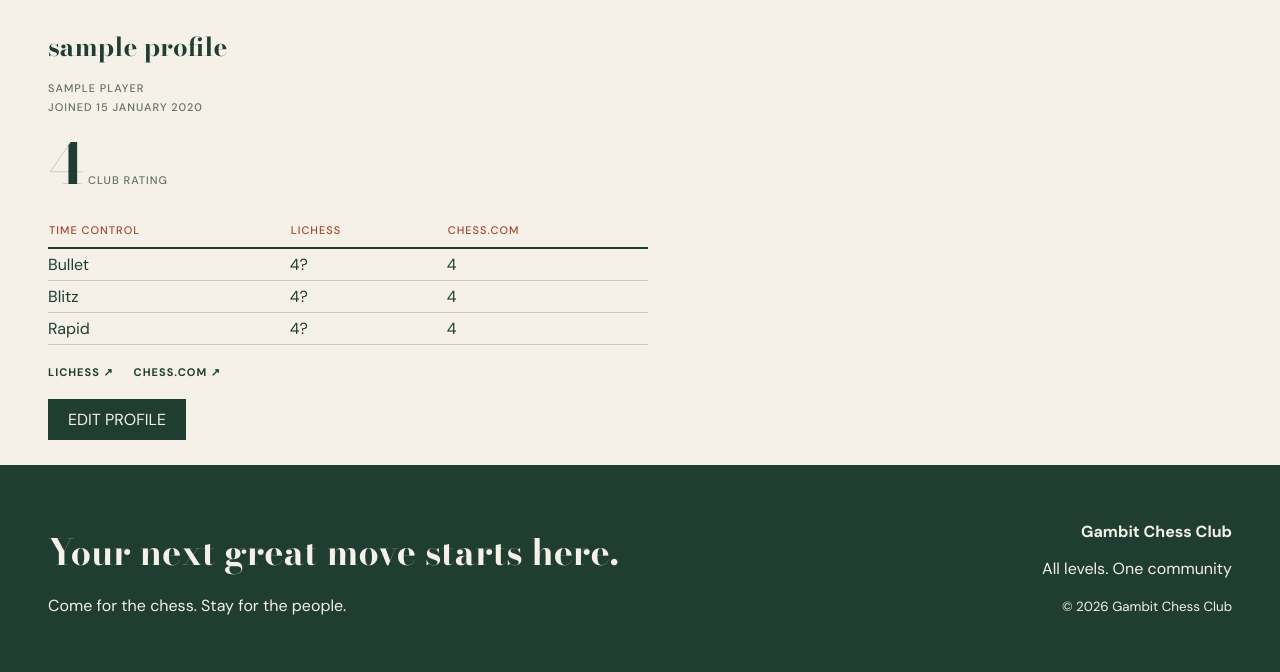
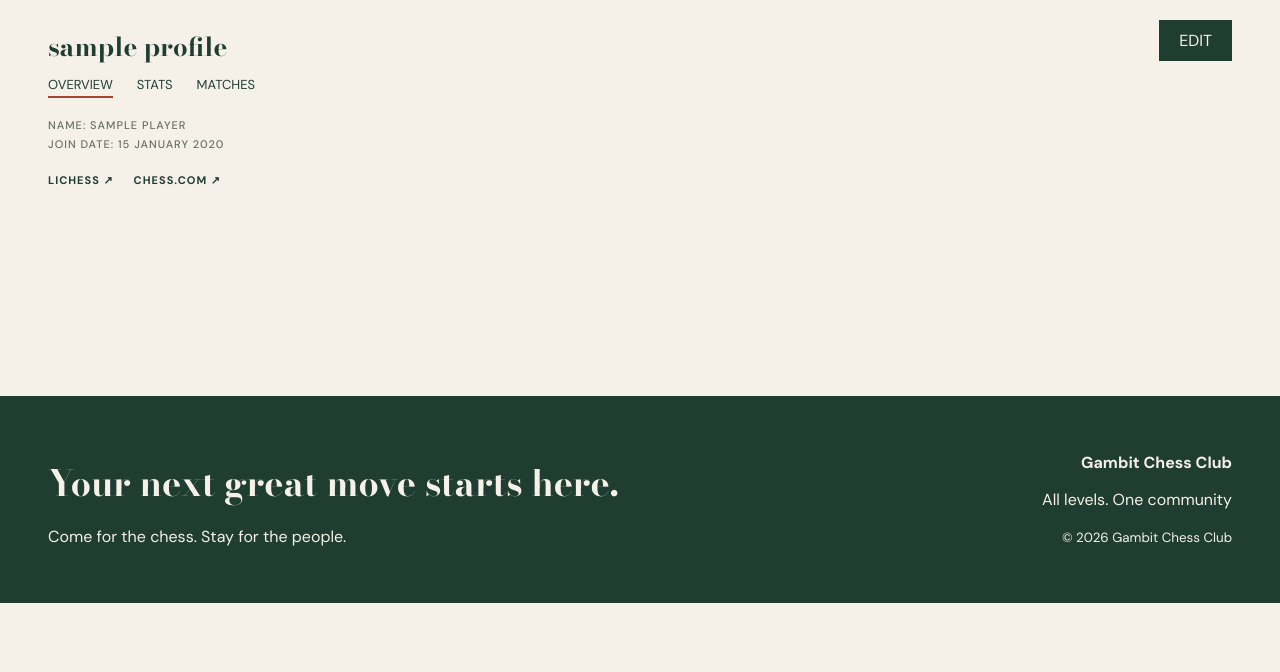
Before and after one commit to RumVeal/ChessWebPage, a Django app: page /players/1/ in a window 1280 px wide. Shown: the part 197-869 px from the top of the page. After the commit the page ends 800 px from the top, so only its background shows below. Run offline with Django 5.2, Linux system fonts and the light colour scheme; a user stored in the database is signed in; tables that the repository leaves empty hold one stand-in row (values such as "Sample post").

Commit message:
Add profile tabs

```diff
--- a/players/static/css/style.css
+++ b/players/static/css/style.css
@@ -369,10 +369,6 @@ footer {
     gap: 20px;
 }
 
-.profile-actions {
-    margin-top: 20px;
-}
-
 input[type="text"], input[type="password"] {
     background-color: var(--color-border);
     border: 1px solid var(--color-primary);
@@ -405,6 +401,12 @@ input[type="text"], input[type="password"] {
 
 .players-table th.active {
     border-bottom: 2px solid var(--color-accent);
+}
+
+.profile-header {
+    display: flex;
+    justify-content: space-between;
+    align-items: center;
 }
 
 @media (max-width: 768px) {
--- a/players/templates/players/player_detail.html
+++ b/players/templates/players/player_detail.html
@@ -5,26 +5,48 @@
 {% endblock %}
 
 {% block content %}
+    <div class="profile-header">
         <h2 class="page-title">{{ player.user.username|default:player.name }} profile</h2>
+        {% if user == player.user %}
+            <div class="profile-actions">
+                <a href="{% url 'profile_edit' %}" class="btn-primary">Edit</a>
+            </div>
+        {% endif %}
+    </div>
+     <div class="tabs">
+        {% for t in TABS %}
+            <a href="?tab={{ t }}" {% if t == tab %} class="active" {% endif %}>{{ t }}</a>
+        {% endfor %}
+    </div>
+
+    {% if tab == 'overview' %}
         {% if player.user and player.name != player.user.username %}
-        <div class="meta">{{ player.name }}</div>
+            <div class="meta">Name: {{ player.name }}</div>
         {% endif %}
         <div>
             {% if not player.is_member %}
                 <span class="meta">Waiting for club approval</span>
-        {% elif player.is_member %}
-            <span class="meta">Joined {{ player.enter_date|date:"j F Y" }}</span>
+            {% else %}
+                <span class="meta">Join date: {{ player.enter_date|date:"j F Y" }}</span>
             {% endif %}
         </div>
+        <div class="another-platform">
+            {% if player.lichess_nickname %}
+                <a href="https://lichess.org/@/{{ player.lichess_nickname }}" target="_blank" class="more">Lichess ↗&#xFE0E;</a>
+            {% endif %}
+            {% if player.chesscom_nickname %}
+                <a href="https://www.chess.com/member/{{ player.chesscom_nickname }}" target="_blank" class="more">Chess.com ↗&#xFE0E;</a>
+            {% endif %}
+        </div>
+    {% elif tab == 'stats' %}
         <div class="profile-stat">
             {% if player.is_member %}
                 <span class="stat-number">{{ player.club_rating }}</span>
-        {% elif not player.is_member %}
+            {% else %}
                 <span class="stat-number">—</span>
             {% endif %}
             <span class="meta">Club rating</span>
         </div>
-
         <table class="players-table profile-table">
             <thead>
                 <tr>
@@ -57,17 +79,7 @@
                 </tr>
             </tbody>
         </table>
-    <div class="another-platform">
-        {% if player.lichess_nickname %}
-        <a href="https://lichess.org/@/{{ player.lichess_nickname }}" target="_blank" class="more">Lichess ↗&#xFE0E;</a>
-        {% endif %}
-        {% if player.chesscom_nickname %}
-        <a href="https://www.chess.com/member/{{ player.chesscom_nickname }}" target="_blank" class="more">Chess.com ↗&#xFE0E;</a>
-        {% endif %}
-    </div>
-    {% if user == player.user %}
-        <div class="profile-actions">
-            <a href="{% url 'profile_edit' %}" class="btn-primary">Edit profile</a>
-        </div>
+    {% elif tab == 'matches' %}
+        <div>No matches yet</div>
     {% endif %}
 {% endblock %}
--- a/players/views.py
+++ b/players/views.py
@@ -14,6 +14,7 @@ from .services import update_player_ratings
 
 MODES = ['bullet', 'blitz', 'rapid']
 SORTS = ['club', 'lichess', 'chesscom']
+TABS = ['overview', 'stats', 'matches']
 
 # Create your views here.
 def signup(request):
@@ -58,7 +59,10 @@ def player_detail(request, pk):
     player = get_object_or_404(Player, pk=pk)
     if not player.is_member and request.user != player.user:
         raise Http404
-    return render(request, "players/player_detail.html", {"player": player})
+    tab = request.GET.get('tab', 'overview')
+    if tab not in TABS:
+        tab = 'overview'
+    return render(request, "players/player_detail.html", {"player": player, "tab": tab, "TABS": TABS})
 
 @login_required
 def profile_edit(request):
```
Lines whose indentation alone changed are shown as unchanged.
